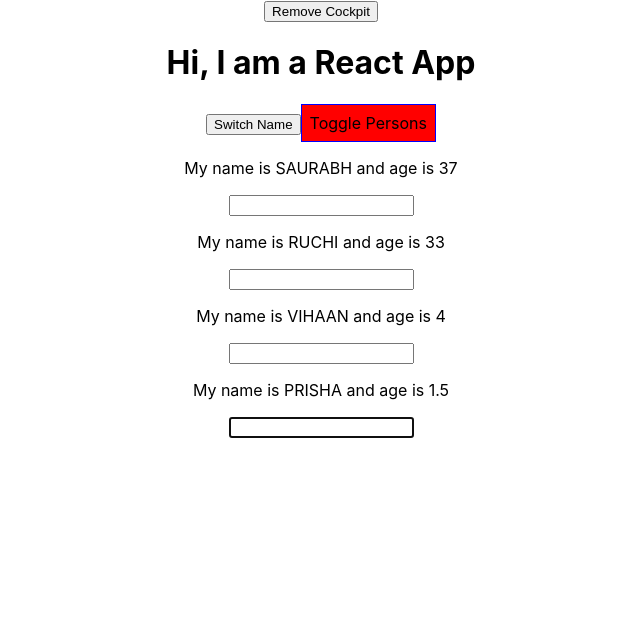
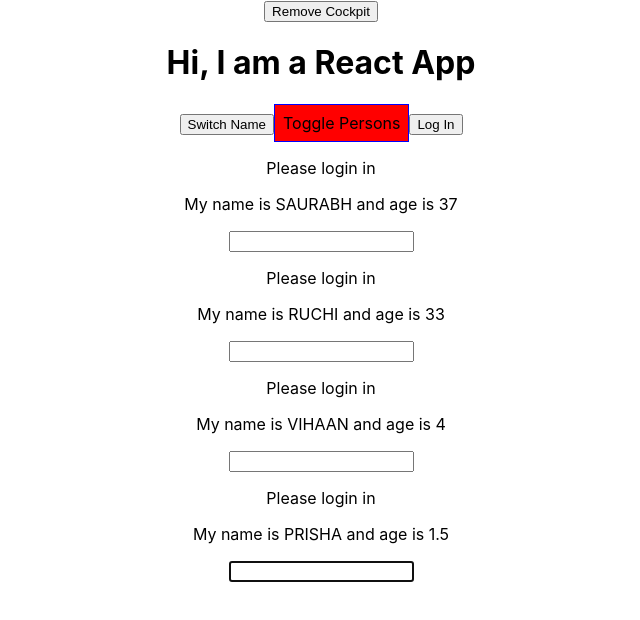
Before and after one commit to ruchibhindwale/react-app, a React (Create React App) app: page / in a window 1280 px wide. Shown: the top 620 px of the page, without its empty margins (319-959 px from the left). Built offline with nearby package versions, Linux system fonts and the light colour scheme.

Commit message:
Padding data through multiple levels

```diff
--- a/src/components/Cockpit/Cockpit.js
+++ b/src/components/Cockpit/Cockpit.js
@@ -42,6 +42,7 @@ const Cockpit = props => {
             <StyleRoot>
                 <button onClick={props.click}>Switch Name</button>
                 <button ref={toggleBtnRef} style={styles} onClick={props.btnClick}>Toggle Persons</button>
+                <button onClick={props.login}>Log In</button>
             </StyleRoot>
         </div>
     );
--- a/src/components/Persons/Person/person.js
+++ b/src/components/Persons/Person/person.js
@@ -38,8 +38,10 @@ const Person = (props) => {
     }
 
     render(){
+        console.log('Is Authenticated', this.props.isAuthenticated);
         // return <React.Fragment> - Can also use React.Fragment instead of Fragment
         return <Fragment>
+            {this.props.isAuthenticated ? <p>Logged In</p> : <p>Please login in</p>}
             <p onClick={this.props.click}> My name is { this.props.name } and age is { this.props.age } </p>
             <p>{ this.props.children }</p>
             <input type='text'
--- a/src/components/Persons/Persons.js
+++ b/src/components/Persons/Persons.js
@@ -19,8 +19,14 @@ class Persons extends PureComponent {
 
     render (){
         console.log("[Persons.js] Render");
-        return this.props.personsState.persons.map((person, index) => <Person click={() => this.props.clicked(index)}
-        name={person.name} age={person.age} key={person.id} changed={(event) => this.props.changed(event, person.id)}>
+        console.log("[Persons.js]", this.props.isAuthenticated);
+        return this.props.personsState.persons.map((person, index) =>
+        <Person click={() => this.props.clicked(index)}
+                name={person.name}
+                age={person.age}
+                key={person.id}
+                changed={(event) => this.props.changed(event, person.id)}
+                isAuthenticated={this.props.isAuthenticated}>
        </Person>)
         return
     }
--- a/src/containers/App.js
+++ b/src/containers/App.js
@@ -20,7 +20,8 @@ class App extends Component {
       ],
       showPersons: false,
       showCockpit: true,
-      changeCounter: 0
+      changeCounter: 0,
+      isAuthenticated : false
     }
   }
 
@@ -79,6 +80,12 @@ class App extends Component {
     })
   }
 
+  loginHandler = () => {
+    this.setState({
+      isAuthenticated: true
+    });
+  }
+
   render() {
     console.log("[App.js] Render");
     let persons = null;
@@ -88,7 +95,8 @@ class App extends Component {
         <div>
           <Persons clicked={this.deletePersonHandler}
                    changed={this.nameChangedHandler}
-                   personsState={this.state}/>
+                   personsState={this.state}
+                   isAuthenticated={this.state.isAuthenticated}/>
         </div>
       );
     }
@@ -100,7 +108,8 @@ class App extends Component {
             <Cockpit click={() => {this.switchNameHandler('Saurabh Chandorkar')}}
                      btnClick={this.togglePersonsHandler}
                      showPersons={this.state.showPersons}
-                     persons={this.state.persons}>
+                     persons={this.state.persons}
+                     login={this.loginHandler}>
            </Cockpit>  : null }
             {persons}
         </StyleRoot>
```
